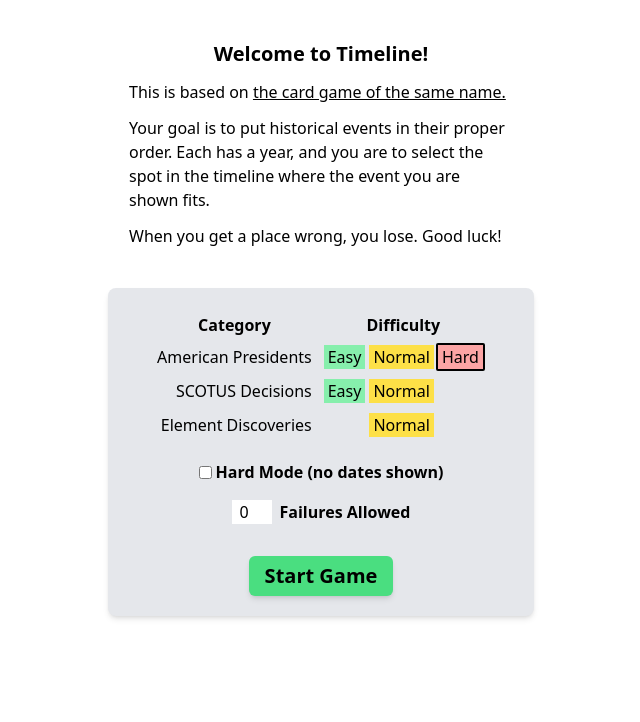
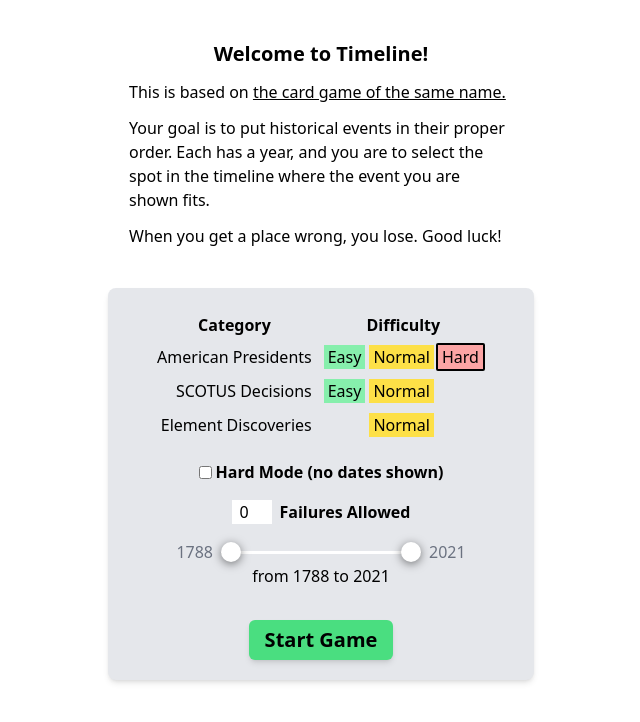
Before and after one commit to BrennanColberg/timeline, a Next.js app: page / in a window 1280 px wide. Both pictures are taken after a click on the button "Hard". Shown: the top 722 px of the page, without its empty margins (319-959 px from the left). Built offline with nearby package versions, Linux system fonts and the light colour scheme.

Commit message:
filtering based on date

```diff
--- a/components/Menu.tsx
+++ b/components/Menu.tsx
@@ -2,6 +2,7 @@ import { useCallback, useEffect, useState } from "react"
 import { createGame, Difficulty, Event, GameState } from "@/lib/timeline"
 import { loadEvents } from "@/lib/io"
 import classNames from "classnames"
+import * as Slider from "@radix-ui/react-slider"
 
 const DECK_OPTIONS = {
   presidents: {
@@ -20,27 +21,30 @@ export default function Menu({
 }: {
   startGame: (game: GameState) => void
 }) {
-  const [deckDifficulties, setDeckDifficulties] = useState<{
-    [key: string]: Set<Difficulty>
-  }>()
-
+  const [fullDecks, setFullDecks] = useState<Map<string, Event[]>>()
   useEffect(() => {
+    setFullDecks(new Map())
+    const newDecks = new Map<string, Event[]>()
     Promise.all(
-      Object.keys(DECK_OPTIONS).map((deck) =>
-        loadEvents(`/decks/${deck}.csv`).then((events) => {
-          const difficulties = new Set<Difficulty>()
-          events.forEach((event) => difficulties.add(event.difficulty))
-          return { deck, difficulties }
+      Object.keys(DECK_OPTIONS).map((deckId) =>
+        loadEvents(`/decks/${deckId}.csv`).then((events) => {
+          newDecks.set(deckId, events)
         }),
       ),
-    ).then((difficultySets) => {
-      const newDeckDifficulties: typeof deckDifficulties = {}
-      difficultySets.forEach(({ deck, difficulties }) => {
-        newDeckDifficulties[deck] = difficulties
-      })
-      setDeckDifficulties(newDeckDifficulties)
+    ).then(() => setFullDecks(newDecks))
+  }, [])
+
+  const [deckDifficulties, setDeckDifficulties] =
+    useState<Map<string, Set<Difficulty>>>()
+  useEffect(() => {
+    const newDeckDifficulties = new Map<string, Set<Difficulty>>()
+    fullDecks?.forEach((events, deckId) => {
+      const difficulties = new Set<Difficulty>()
+      events.forEach((event) => difficulties.add(event.difficulty))
+      newDeckDifficulties.set(deckId, difficulties)
     })
-  }, [])
+    setDeckDifficulties(newDeckDifficulties)
+  }, [fullDecks])
 
   const [selectedDecks, setSelectedDecks] = useState<
     { deck: string; difficulty: Difficulty }[]
@@ -74,16 +78,70 @@ export default function Menu({
     [isSelected],
   )
 
-  const start = useCallback(async () => {
-    const allDecks = await Promise.all(
-      selectedDecks.map(({ deck, difficulty }) =>
-        loadEvents(`/decks/${deck}.csv`, difficulty),
-      ),
-    )
-    const deck = allDecks.flat()
+  const [dateRange, setDateRange] = useState<[min: number, max: number]>()
+  const [selectedDateRange, setSelectedDateRange] =
+    useState<[min: number, max: number]>()
+  useEffect(() => {
+    let minYear = Infinity
+    let maxYear = -Infinity
+    selectedDecks.forEach(({ deck, difficulty }) => {
+      fullDecks?.get(deck)?.forEach((event) => {
+        if (event.difficulty <= difficulty) {
+          minYear = Math.min(minYear, event.year)
+          maxYear = Math.max(maxYear, event.year)
+        }
+      })
+    })
+    if (minYear !== Infinity) {
+      setDateRange((oldLimits) => {
+        setSelectedDateRange((oldRange) => {
+          if (oldRange === undefined || oldLimits === undefined)
+            return [minYear, maxYear]
+
+          const newMin = Math.max(
+            Math.min(
+              oldRange[0] === oldLimits[0] ? minYear : oldRange[0],
+              maxYear,
+            ),
+            minYear,
+          )
+          const newMax = Math.max(
+            Math.min(
+              oldRange[1] === oldLimits[1] ? maxYear : oldRange[1],
+              maxYear,
+            ),
+            minYear,
+          )
+          return [newMin, newMax]
+        })
+        return [minYear, maxYear]
+      })
+    } else setDateRange(undefined)
+  }, [selectedDecks, fullDecks])
+
+  const start = useCallback(() => {
+    const deck = selectedDecks
+      .map(({ deck, difficulty }) =>
+        fullDecks?.get(deck)?.filter((event) => event.difficulty <= difficulty),
+      )
+      .filter((deck): deck is Event[] => deck !== undefined)
+      .flat()
+      .filter(
+        (event) =>
+          !selectedDateRange ||
+          (selectedDateRange[0] <= event.year &&
+            event.year <= selectedDateRange[1]),
+      )
     if (!deck.length) return alert("Select at least one deck to play!")
     startGame(createGame(deck, { hardMode, failuresAllowed }))
-  }, [selectedDecks, startGame, hardMode, failuresAllowed])
+  }, [
+    selectedDecks,
+    startGame,
+    hardMode,
+    failuresAllowed,
+    fullDecks,
+    selectedDateRange,
+  ])
 
   return (
     <form
@@ -135,7 +193,7 @@ export default function Menu({
                       "disabled:opacity-0",
                     )}
                     onClick={() => select(deck, -1)}
-                    disabled={!deckDifficulties?.[deck].has(-1)}
+                    disabled={!deckDifficulties?.get(deck)?.has(-1)}
                   >
                     Easy
                   </button>
@@ -147,7 +205,7 @@ export default function Menu({
                       "disabled:opacity-0",
                     )}
                     onClick={() => select(deck, 0)}
-                    disabled={!deckDifficulties?.[deck].has(0)}
+                    disabled={!deckDifficulties?.get(deck)?.has(0)}
                   >
                     Normal
                   </button>
@@ -159,7 +217,7 @@ export default function Menu({
                       "disabled:opacity-0",
                     )}
                     onClick={() => select(deck, 1)}
-                    disabled={!deckDifficulties?.[deck].has(1)}
+                    disabled={!deckDifficulties?.get(deck)?.has(1)}
                   >
                     Hard
                   </button>
@@ -191,6 +249,36 @@ export default function Menu({
           Failures Allowed
         </label>
 
+        {dateRange && selectedDateRange && (
+          <>
+            <div className="flex flex-row items-center gap-2 text-gray-500">
+              {dateRange[0]}
+              <Slider.Root
+                className="relative flex items-center select-none touch-none w-[200px] h-5"
+                value={selectedDateRange}
+                onValueChange={(value) =>
+                  setSelectedDateRange([value[0], value[1]])
+                }
+                min={dateRange[0]}
+                max={dateRange[1]}
+                step={1}
+                minStepsBetweenThumbs={1}
+                // aria-label="Volume"
+              >
+                <Slider.Track className="bg-blackA10 relative grow rounded-full h-[3px]">
+                  <Slider.Range className="absolute bg-white rounded-full h-full" />
+                </Slider.Track>
+                <Slider.Thumb className="block w-5 h-5 bg-white shadow-[0_2px_10px] shadow-blackA7 rounded-[10px] hover:bg-violet3 focus:outline-none focus:shadow-[0_0_0_5px] focus:shadow-blackA8" />
+                <Slider.Thumb className="block w-5 h-5 bg-white shadow-[0_2px_10px] shadow-blackA7 rounded-[10px] hover:bg-violet3 focus:outline-none focus:shadow-[0_0_0_5px] focus:shadow-blackA8" />
+              </Slider.Root>
+              {dateRange[1]}
+            </div>
+            <p className="-mt-4">
+              from {selectedDateRange[0]} to {selectedDateRange[1]}
+            </p>
+          </>
+        )}
+
         <button
           className="w-36 h-10 text-xl bg-green-400 hover:bg-green-500 rounded-md shadow-md mt-4 font-bold disabled:bg-gray-500 transition-colors duration-300 disabled:shadow-none"
           disabled={selectedDecks.length === 0}
--- a/package.json
+++ b/package.json
@@ -9,6 +9,8 @@
     "lint": "next lint"
   },
   "dependencies": {
+    "@radix-ui/colors": "0.1.8",
+    "@radix-ui/react-slider": "1.1.0",
     "@types/node": "18.14.1",
     "@types/react": "18.0.28",
     "@types/react-dom": "18.0.11",
--- a/tailwind.config.js
+++ b/tailwind.config.js
@@ -1,3 +1,5 @@
+const { blackA, violet } = require("@radix-ui/colors")
+
 /** @type {import('tailwindcss').Config} */
 module.exports = {
   content: [
@@ -6,7 +8,12 @@ module.exports = {
     "./components/**/*.{js,ts,jsx,tsx}",
   ],
   theme: {
-    extend: {},
+    extend: {
+      colors: {
+        ...blackA,
+        ...violet,
+      },
+    },
   },
   plugins: [],
 }
```
Also changed, not shown: 1 other file (tests, documents, lock files or other folders).
